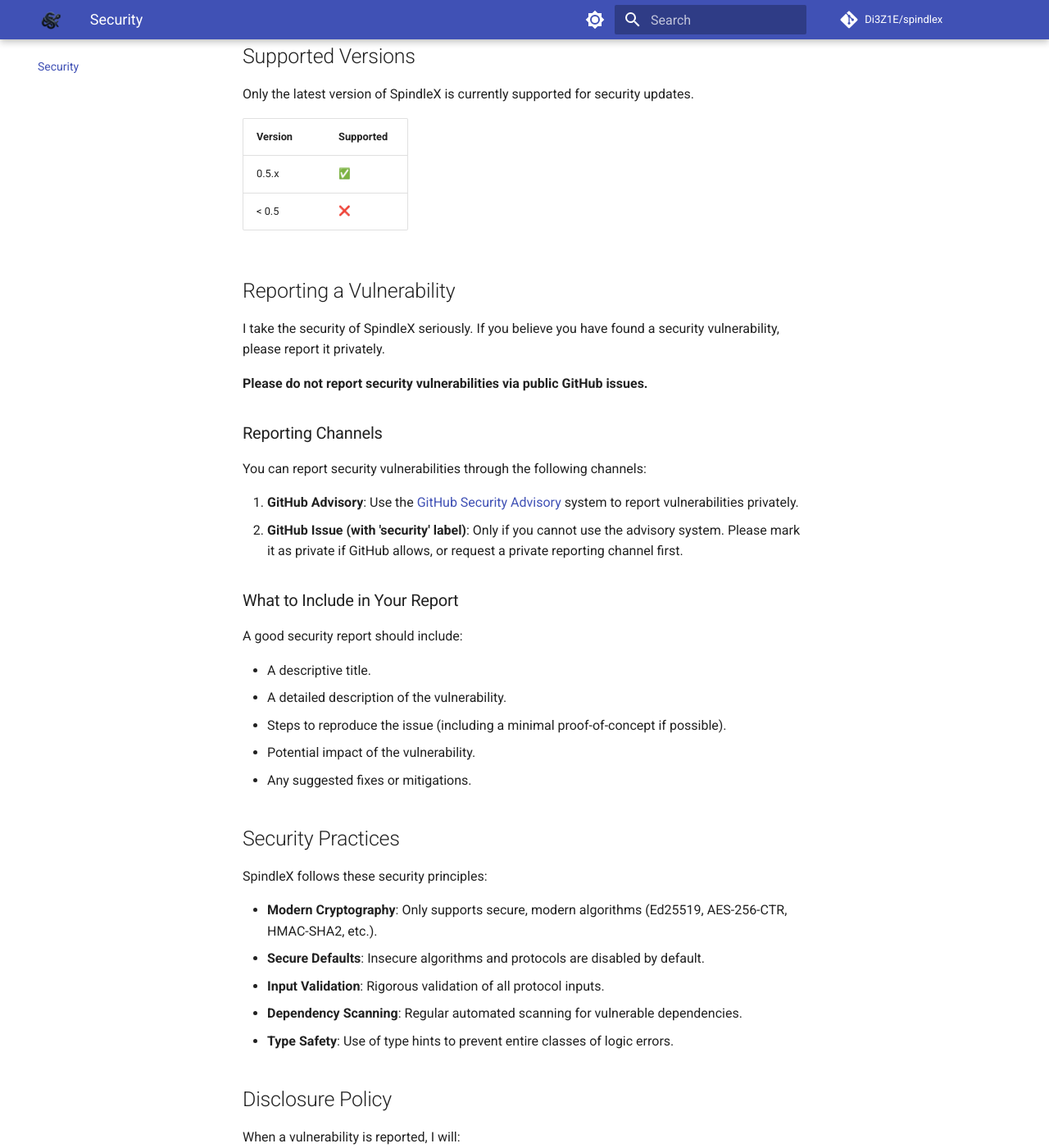
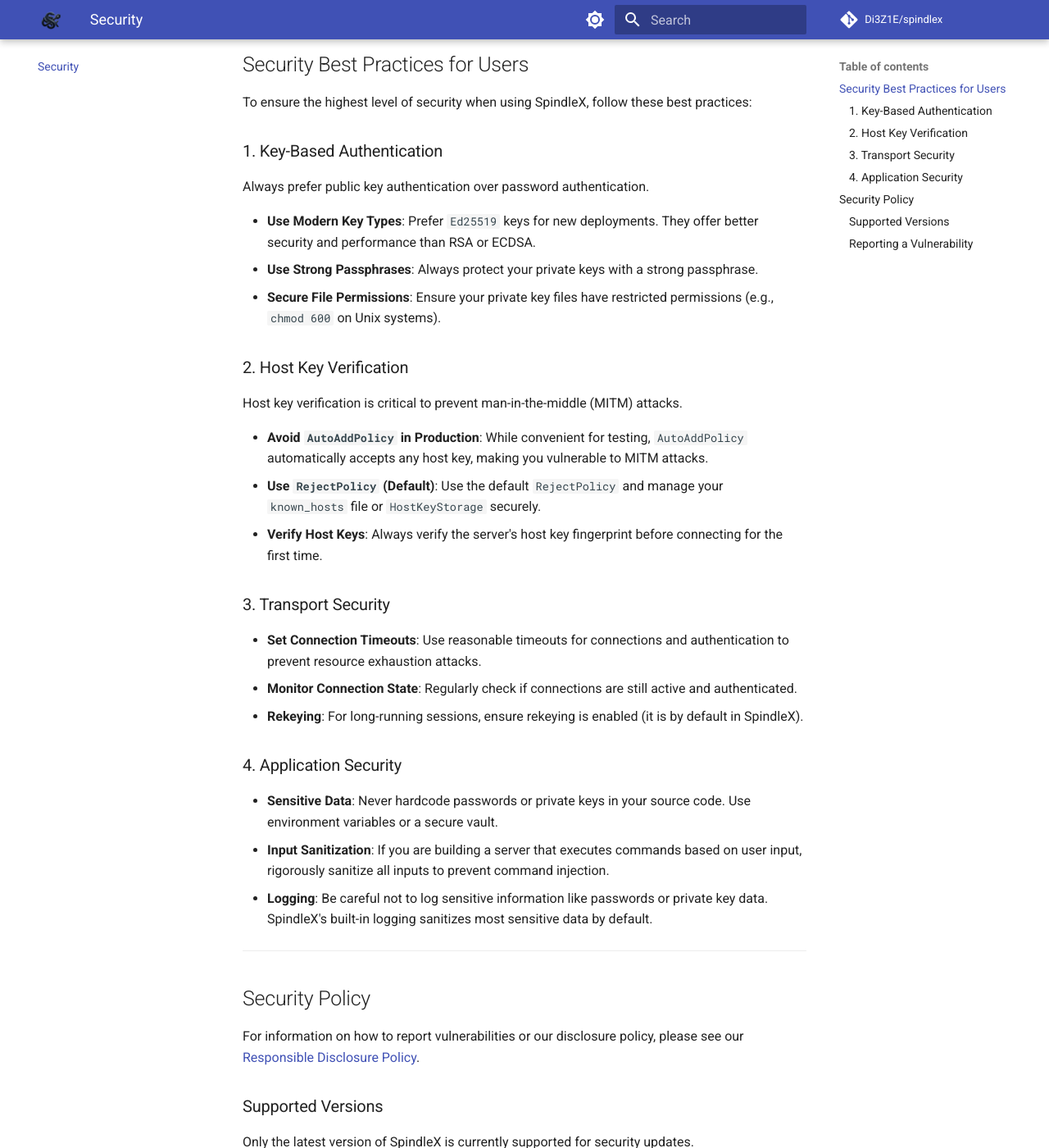
Before and after one commit to stratza/spindlex, an MkDocs documentation site: the page built from docs/security.md, in a window 1280 px wide and 1400 px high, scrolled down 258 px. Shown: the whole window at 82% size. Built offline with MkDocs 1.6.1 and Material for MkDocs 9.7.7, drawn with Linux system fonts in a browser that asks for light colours; emoji names are drawn with the system emoji font; comment, search, counter and statistics services are not loaded; some of the changed text lies outside the part shown.

Commit message:
fix: address critical bugs, security issues, and doc-code gaps
- Implement channel ID recycling and fix registration race condition
- Add atomic writes for host key storage and fix path-related crashes
- Fix AEAD packet encryption and block size calculation logic
- Resolve deadlocks in transport read/write and KEX startup
- Add GSSAPI and compression support to sync SSHClient for parity
- Fix missing methods and incorrect import paths in documentation
- Replace debug print statements with proper logging
- Update Security Guide with user best practices

```diff
--- a/docs/quickstart.md
+++ b/docs/quickstart.md
@@ -50,7 +50,7 @@
         print(f"Server info: {output}")
 
         # Get exit status
-        exit_status = stdout._channel.get_exit_status()
+        exit_status = stdout.get_exit_status()
         print(f"Exit status: {exit_status}")
 
     finally:
--- a/docs/security.md
+++ b/docs/security.md
@@ -1,3 +1,54 @@
-# Security Policy
+# Security Guide
 
---8<-- "meta/SECURITY.md"
+This guide provides security best practices for using SpindleX and information about our security policy.
+
+## Security Best Practices for Users
+
+To ensure the highest level of security when using SpindleX, follow these best practices:
+
+### 1. Key-Based Authentication
+
+Always prefer public key authentication over password authentication.
+
+*   **Use Modern Key Types**: Prefer `Ed25519` keys for new deployments. They offer better security and performance than RSA or ECDSA.
+*   **Use Strong Passphrases**: Always protect your private keys with a strong passphrase.
+*   **Secure File Permissions**: Ensure your private key files have restricted permissions (e.g., `chmod 600` on Unix systems).
+
+### 2. Host Key Verification
+
+Host key verification is critical to prevent man-in-the-middle (MITM) attacks.
+
+*   **Avoid `AutoAddPolicy` in Production**: While convenient for testing, `AutoAddPolicy` automatically accepts any host key, making you vulnerable to MITM attacks.
+*   **Use `RejectPolicy` (Default)**: Use the default `RejectPolicy` and manage your `known_hosts` file or `HostKeyStorage` securely.
+*   **Verify Host Keys**: Always verify the server's host key fingerprint before connecting for the first time.
+
+### 3. Transport Security
+
+*   **Set Connection Timeouts**: Use reasonable timeouts for connections and authentication to prevent resource exhaustion attacks.
+*   **Monitor Connection State**: Regularly check if connections are still active and authenticated.
+*   **Rekeying**: For long-running sessions, ensure rekeying is enabled (it is by default in SpindleX).
+
+### 4. Application Security
+
+*   **Sensitive Data**: Never hardcode passwords or private keys in your source code. Use environment variables or a secure vault.
+*   **Input Sanitization**: If you are building a server that executes commands based on user input, rigorously sanitize all inputs to prevent command injection.
+*   **Logging**: Be careful not to log sensitive information like passwords or private key data. SpindleX's built-in logging sanitizes most sensitive data by default.
+
+---
+
+## Security Policy
+
+For information on how to report vulnerabilities or our disclosure policy, please see our [Responsible Disclosure Policy](meta/SECURITY.md).
+
+### Supported Versions
+
+Only the latest version of SpindleX is currently supported for security updates.
+
+| Version | Supported          |
+| ------- | ------------------ |
+| 0.5.x   | :white_check_mark: |
+| < 0.5   | :x:                |
+
+### Reporting a Vulnerability
+
+If you believe you have found a security vulnerability, please report it privately through [GitHub Security Advisories](https://github.com/Di3Z1E/spindlex/security/advisories/new).
```
Also changed, not shown: other parts of docs/quickstart.md (+1 -1 lines), docs/migration/paramiko.md (+1 -1 lines), docs/user_guide/authentication.md (+25 -10 lines), docs/user_guide/client.md (+6 -6 lines), docs/user_guide/server.md (+6 -5 lines), 7 other files.
